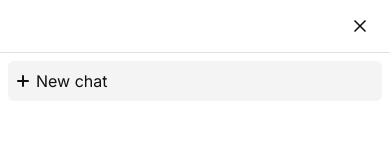
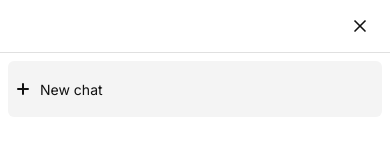
Before and after one commit to denisvivdenko/chatops-frontend-base, a Next.js app: page / in a window 390 px wide. Both pictures are taken after a click on the button 30 px from the left and 26 px from the top of the page. Shown: the top 167 px of the page. Built offline with nearby package versions, Linux system fonts and the light colour scheme.

Commit message:
feat: make larger chats in mobile version

```diff
--- a/app/components/navigation/MobileMenu/MobileMenu.module.css
+++ b/app/components/navigation/MobileMenu/MobileMenu.module.css
@@ -36,7 +36,7 @@
 .chatList {
   display: flex;
   flex-direction: column;
-  gap: 0.125rem;
+  gap: 0.3rem;
   padding: 0.5rem;
   overflow-y: auto;
   flex: 1;
@@ -45,9 +45,11 @@
 .chatItem {
   display: flex;
   align-items: center;
-  gap: 0.375rem;
+  gap: 0.625rem;
   width: 100%;
-  padding: 0.625rem 0.5rem;
+  height: 3.5rem;
+  min-width: 0;
+  padding: 0.5rem;
   border: none;
   border-radius: 6px;
   background: transparent;
@@ -56,6 +58,7 @@
   text-align: left;
   transition: background 0.15s;
   overflow: hidden;
+  font-size: 0.875em;
 }
 
 .chatItemText {
```
